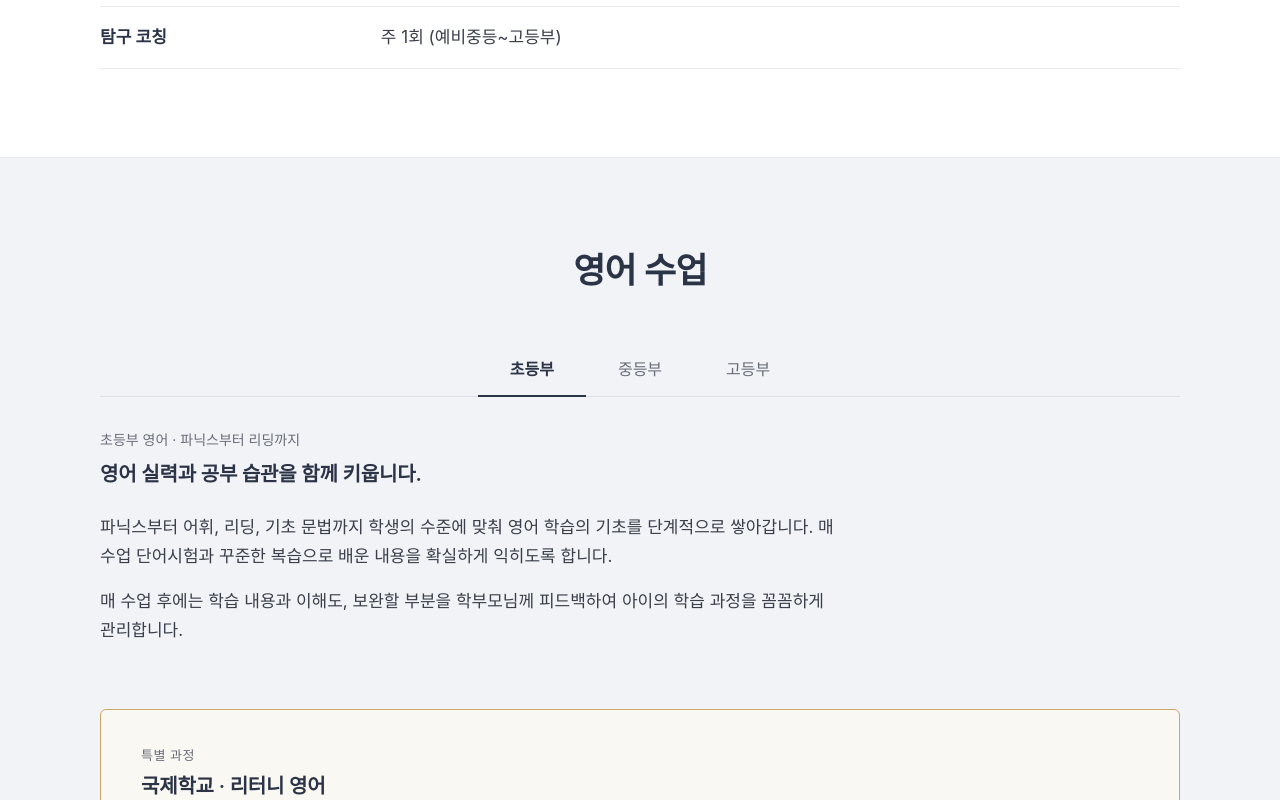
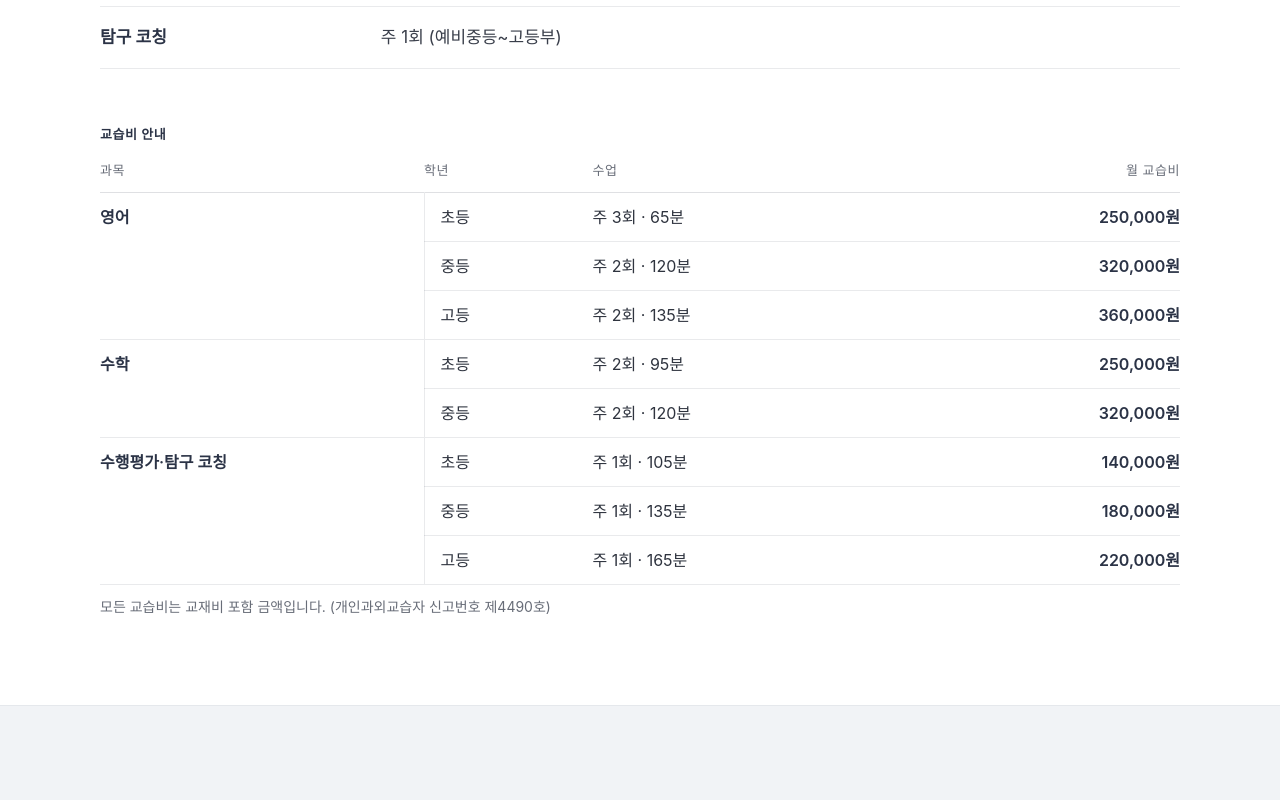
Before and after one commit to 12jason0/hyunsaem, a Next.js app: page / in a window 1280 px wide. Shown: the part 3060-3860 px from the top of the page. Built offline with nearby package versions, Linux system fonts and the light colour scheme; a web font is replaced by a local one.

Commit message:
위치 한뜰마을 2단지로 변경, 원장님 소개·해외연수 문구 수정, 교습비 표 추가

```diff
--- a/src/app/page.tsx
+++ b/src/app/page.tsx
@@ -4,7 +4,7 @@ import Header from "@/components/Header";
 import HeroPhoto from "@/components/HeroPhoto";
 import Reveal from "@/components/Reveal";
 import Tabs from "@/components/Tabs";
-import { admissions, care, coaching, consult, english, englishPrograms, englishSpecial, faq, feedbackSamples, footer, hero, math, photos, site, statements, teacher, timetable, type Course } from "@/content";
+import { admissions, care, coaching, consult, english, englishPrograms, englishSpecial, faq, feedbackSamples, fees, footer, hero, math, photos, site, statements, teacher, timetable, type Course } from "@/content";
 
 const btn = "inline-flex h-14 items-center justify-center rounded-md px-8 text-base font-semibold transition-colors";
 const grades = ["초등부", "중등부", "고등부"];
@@ -295,6 +295,42 @@ export default function Home() {
                 </tbody>
               </table>
             </div>
+
+            {/* 교습비 */}
+            <div data-reveal className="mt-14">
+              <h3 className="t-label mb-4 font-semibold text-navy">{fees.title}</h3>
+              <div className="overflow-x-auto">
+                <table className="w-full min-w-[20rem] text-left text-[0.9rem] sm:text-base">
+                  <thead className="t-label text-muted">
+                    <tr className="border-b border-navy/15">
+                      <th scope="col" className="w-[30%] pb-3 pr-2 font-medium">과목</th>
+                      <th scope="col" className="pb-3 pr-2 font-medium">학년</th>
+                      <th scope="col" className="pb-3 pr-2 font-medium">수업</th>
+                      <th scope="col" className="pb-3 text-right font-medium">월 교습비</th>
+                    </tr>
+                  </thead>
+                  <tbody>
+                    {fees.rows.map((r, i) => {
+                      const first = i === 0 || fees.rows[i - 1].subject !== r.subject;
+                      const span = first ? fees.rows.slice(i).findIndex((x) => x.subject !== r.subject) : 0;
+                      return (
+                        <tr key={i} className="border-b border-navy/10">
+                          {first && (
+                            <th scope="rowgroup" rowSpan={span === -1 ? fees.rows.length - i : span} className="border-r border-navy/10 py-3 pr-2 align-top font-semibold text-navy [word-break:keep-all]">
+                              {r.subject}
+                            </th>
+                          )}
+                          <td className="whitespace-nowrap py-3 pl-2 pr-2 sm:pl-4">{r.grade}</td>
+                          <td className="py-3 pr-2 [word-break:keep-all]">{r.lesson}</td>
+                          <td className="whitespace-nowrap py-3 text-right font-semibold text-navy">{r.fee}</td>
+                        </tr>
+                      );
+                    })}
+                  </tbody>
+                </table>
+              </div>
+              <p className="mt-3 text-xs text-muted sm:text-sm">{fees.note}</p>
+            </div>
           </div>
         </section>
 
--- a/src/content.ts
+++ b/src/content.ts
@@ -115,7 +115,7 @@ export const englishPrograms = {
   title: "원어민 수업 · 해외연수",
   items: [
     { name: "원어민 화상수업", desc: "원어민 선생님과 화상으로 말하기 수업을 진행합니다." },
-    { name: "여름 해외연수", desc: "영국, 캐나다, 폴란드 등 해외 연수 프로그램을 진행했습니다." },
+    { name: "여름 해외연수", desc: "영국, 캐나다, 폴란드 등 다양한 국가에서 해외연수 프로그램을 진행하며, 학생들이 글로벌 교육 환경을 경험하고 영어 실력을 향상할 수 있도록 지원합니다." },
   ],
   note: "",
   cta: "프로그램 상담하기",
@@ -217,7 +217,7 @@ export const teacher = {
     {
       label: "수학",
       strong: "답보다 풀이 과정을 먼저 봅니다",
-      text: "수학은 답보다 풀이 과정을 먼저 봅니다. 왜 그렇게 풀었는지 스스로 설명할 수 있어야 진짜 실력이니까요. 영재교육원 입시를 준비했던 경험을 바탕으로, HME 경시대회 등에 응시하기도 하며 아이 수준에 맞춰 사고력 문제까지 단계적으로 끌어올립니다.",
+      text: "수학은 답보다 풀이 과정을 먼저 봅니다. 왜 그렇게 풀었는지 스스로 설명할 수 있어야 진짜 실력이니까요. 영재교육원 입시를 준비하며 쌓은 경험을 바탕으로, HME 경시대회 등 다양한 수학 경시대회에도 도전하며 아이의 수준에 맞춰 사고력 문제까지 단계적으로 확장해 나갑니다.",
     },
     {
       label: "성적 향상",
@@ -270,6 +270,22 @@ export const timetable = {
   note: "구체적인 수업 일정과 등록 가능 여부는 상담을 통해 안내해 드립니다.",
 };
 
+// 교습비 표 (수업 대상 및 시간 아래). 같은 과목이 연달아 있으면 과목 칸이 하나로 합쳐집니다.
+export const fees = {
+  title: "교습비 안내",
+  rows: [
+    { subject: "영어", grade: "초등", lesson: "주 3회 · 65분", fee: "250,000원" },
+    { subject: "영어", grade: "중등", lesson: "주 2회 · 120분", fee: "320,000원" },
+    { subject: "영어", grade: "고등", lesson: "주 2회 · 135분", fee: "360,000원" },
+    { subject: "수학", grade: "초등", lesson: "주 2회 · 95분", fee: "250,000원" },
+    { subject: "수학", grade: "중등", lesson: "주 2회 · 120분", fee: "320,000원" },
+    { subject: "수행평가·탐구 코칭", grade: "초등", lesson: "주 1회 · 105분", fee: "140,000원" },
+    { subject: "수행평가·탐구 코칭", grade: "중등", lesson: "주 1회 · 135분", fee: "180,000원" },
+    { subject: "수행평가·탐구 코칭", grade: "고등", lesson: "주 1회 · 165분", fee: "220,000원" },
+  ],
+  note: "모든 교습비는 교재비 포함 금액입니다. (개인과외교습자 신고번호 제4490호)",
+};
+
 // 자주 묻는 질문 (카카오톡 채널 자동응답 내용 기준)
 export const faq = [
   {
@@ -293,7 +309,7 @@ export const faq = [
 export const footer = {
   // 맨 아래 저작권 문구 (연도는 자동)
   copyright: "현샘영수 HS English & Math. All rights reserved.",
-  location: "위치: 한뜰마을 3단지 (상세 주소는 상담 시 안내)",
+  location: "위치: 한뜰마을 2단지 (상세 주소는 상담 시 안내)",
   // 비워둔 항목은 표시되지 않습니다.
   businessName: "현샘영수",
   owner: "박지현",
```
Also changed, not shown: hyunsaem.html (+4 -4 lines).
